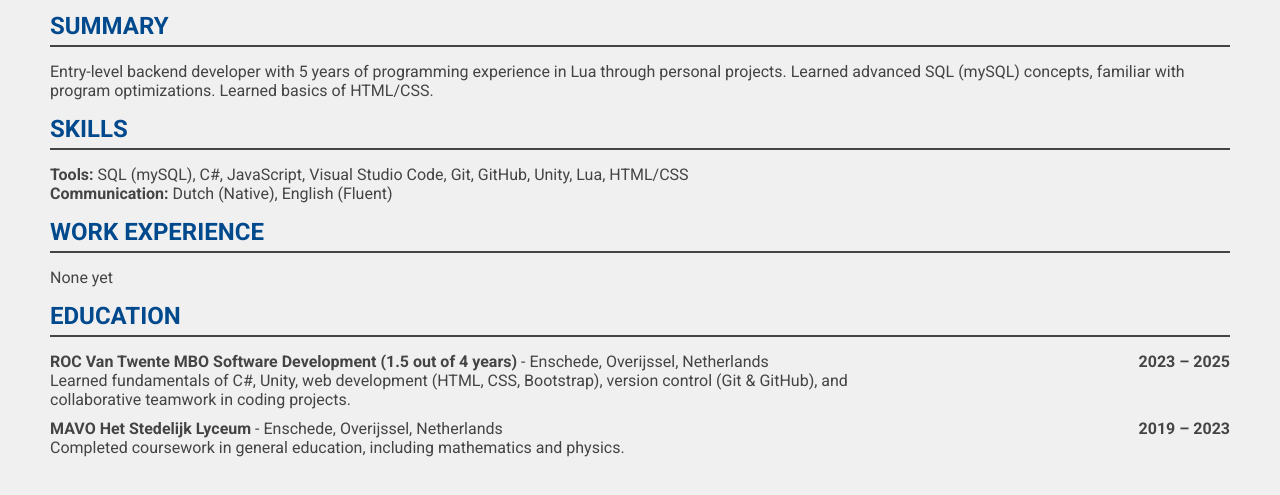
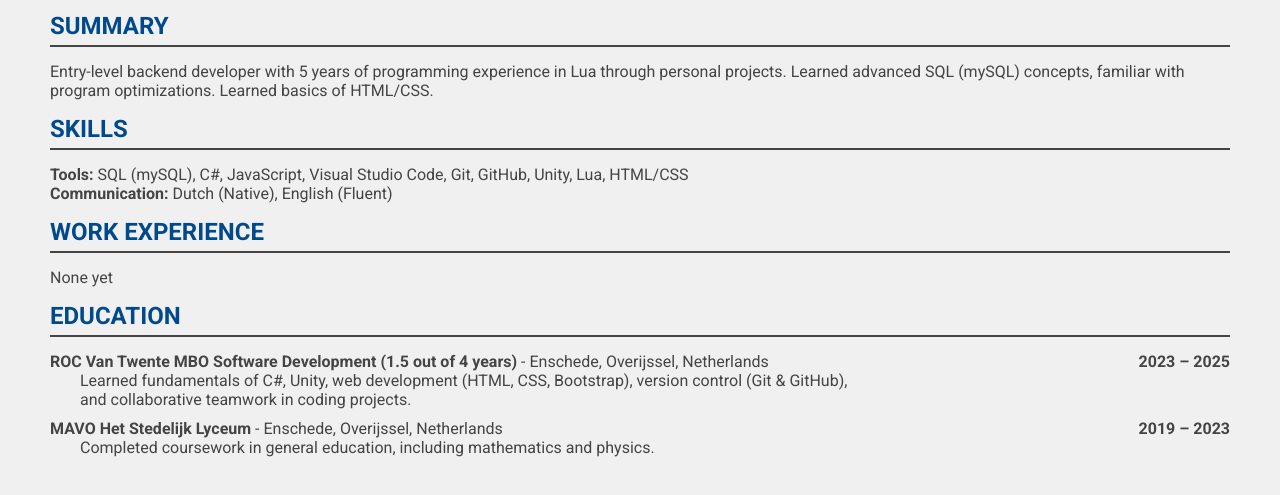
Before and after one commit to adam-elzahiri/adam-elzahiri.github.io, a plain HTML site: page HTML/resume.html in a window 1280 px wide. Shown: the part 145-640 px from the top of the page. Drawn offline with Linux system fonts and the light colour scheme; a web font is replaced by a local one.

Commit message:
Updated resume style

```diff
--- a/HTML/resume.html
+++ b/HTML/resume.html
@@ -38,7 +38,7 @@
         <p>None yet</p>
         <!-- <div class="entry">
             <div class="description">
-                </p><strong>BusinessName: </strong>JobName</p>
+                <p><strong>BusinessName</strong> - JobName</p>
                 <ul>
                     <li>Achievement</li>
                     <li>Achievement</li>
@@ -54,15 +54,15 @@
 
         <div class="entry">
             <div class="description">
-                </p><strong>ROC Van Twente MBO Software Development (1.5 out of 4 years)</strong> - Enschede, Overijssel, Netherlands</p>
-                <p>Learned fundamentals of C#, Unity, web development (HTML, CSS, Bootstrap), version control (Git & GitHub), and collaborative teamwork in coding projects.</p>
+                <p><strong>ROC Van Twente MBO Software Development (1.5 out of 4 years)</strong> - Enschede, Overijssel, Netherlands</p>
+                <p class="education_description">Learned fundamentals of C#, Unity, web development (HTML, CSS, Bootstrap), version control (Git & GitHub), and collaborative teamwork in coding projects.</p>
             </div>
             <div class="date">2023 – 2025</div>
         </div>
         <div class="entry">
             <div class="description">
-                </p><strong>MAVO Het Stedelijk Lyceum</strong> - Enschede, Overijssel, Netherlands</p>
-                <p>Completed coursework in general education, including mathematics and physics.</p>
+                <p><strong>MAVO Het Stedelijk Lyceum</strong> - Enschede, Overijssel, Netherlands</p>
+                <p class="education_description">Completed coursework in general education, including mathematics and physics.</p>
             </div>
             <div class="date">2019 – 2023</div>
         </div>
```
